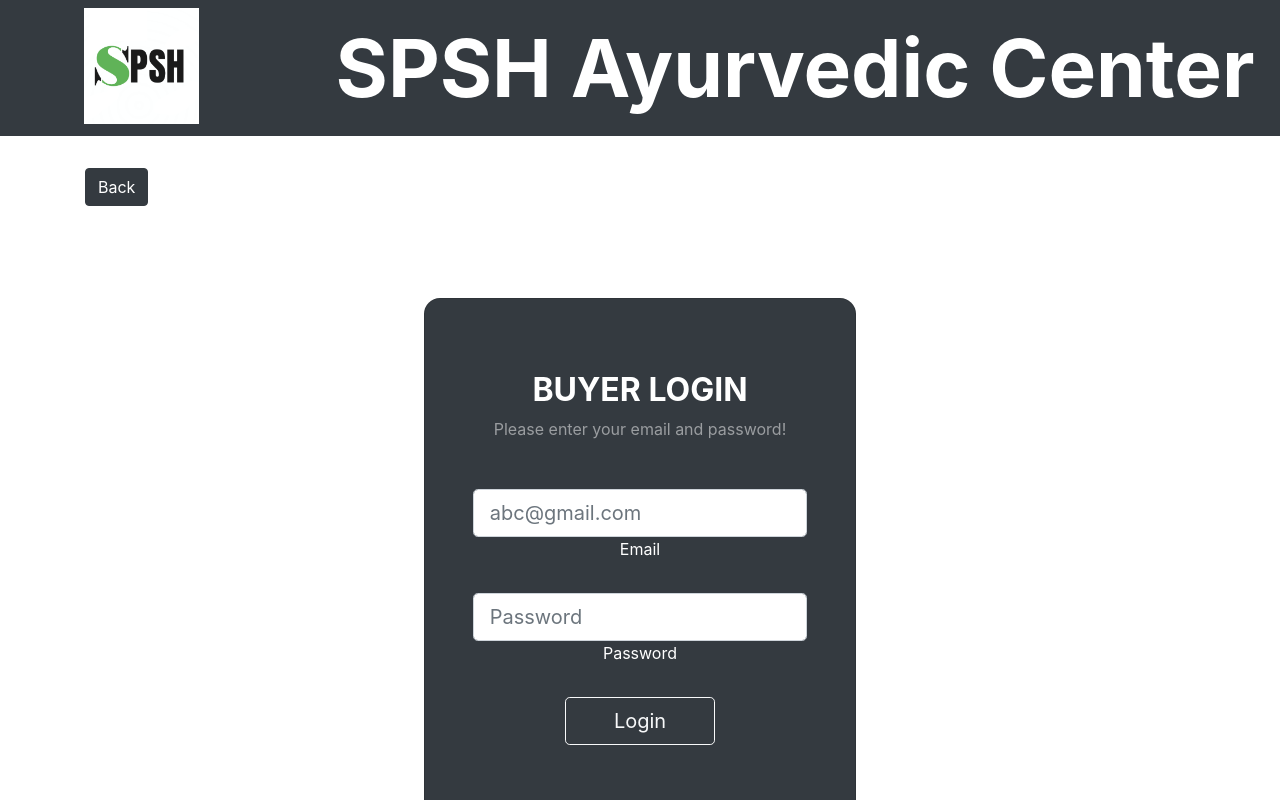
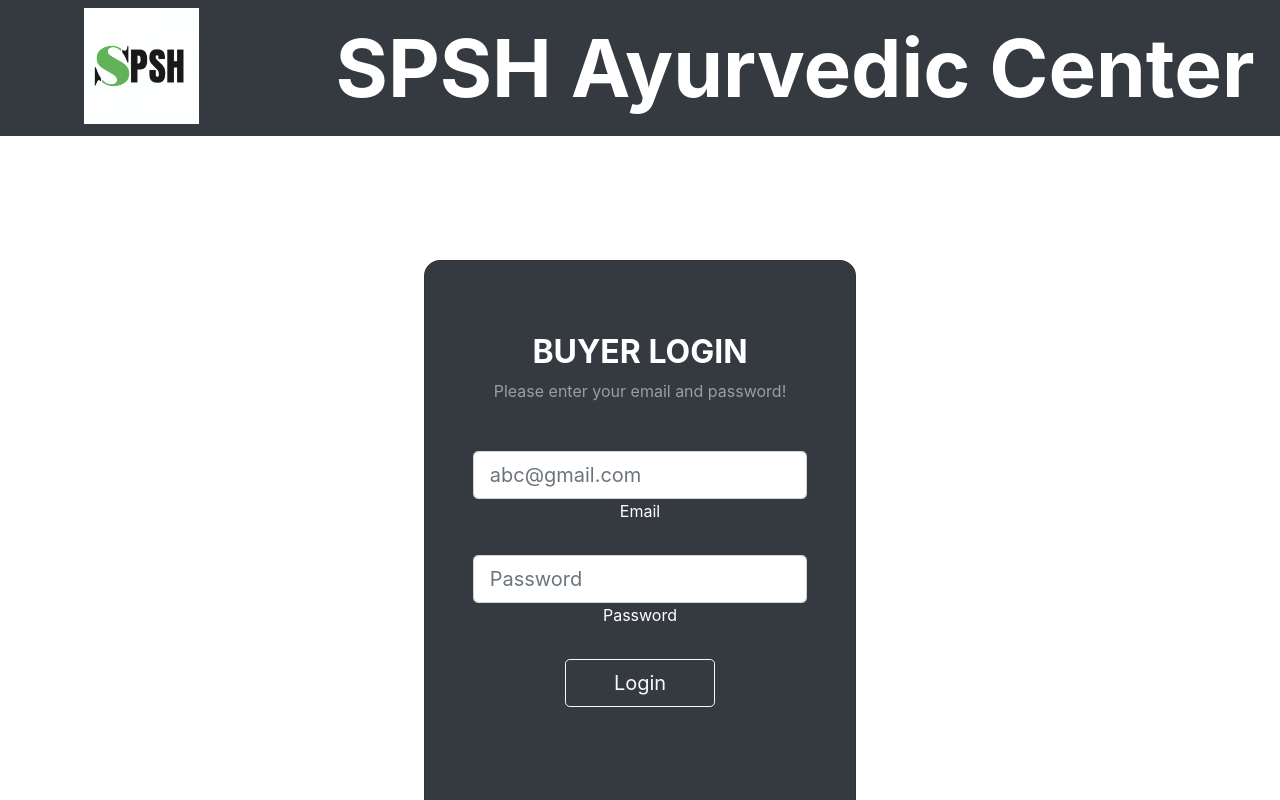
Before and after one commit to PoornaSenadheera100/SPSH-Ayurvedic-Center, a React (Create React App) app in the folder frontend/: page /buyerlogin in a window 1280 px wide. Shown: the top 800 px of the page. Built offline with nearby package versions, Linux system fonts and the light colour scheme; no server answers.

Commit message:
commit login buyer changes

```diff
--- a/frontend/src/components/LoginBuyer.js
+++ b/frontend/src/components/LoginBuyer.js
@@ -28,8 +28,9 @@ export default function LoginBuyer(){
     }
 
     return(
+
         <div className="container">
-            <a href="/"><Button variant="dark">Back</Button></a>
+
             <form onSubmit={validate}>
                 <section className="vh-100 gradient-custom">
                     <div className="container py-5 h-100">
```
